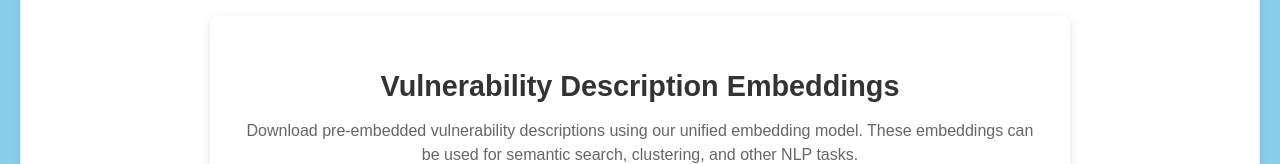
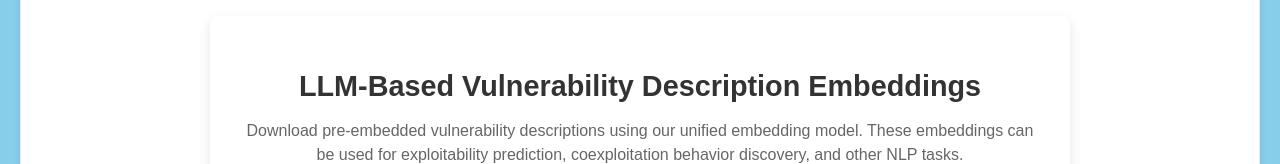
Before and after one commit to L2-Izana/VulLink-Visualizer, a React (Create React App) app: page / in a window 1280 px wide. Both pictures are taken after a click on the button "LLM Integration". Shown: the part 636-800 px from the top of the page. Built offline with nearby package versions, Linux system fonts and the light colour scheme; what neo4j-driver would draw is missing.

Commit message:
Small modifications on prompts

```diff
--- a/src/components/ToolsPanel/LLMIntegration.tsx
+++ b/src/components/ToolsPanel/LLMIntegration.tsx
@@ -55,10 +55,10 @@ const LLMIntegration: React.FC<LLMIntegrationProps> = ({ onQuerySelect }) => {
   return (
     <div style={styles.outerContainer}>
       <div style={styles.card} className="card">
-        <h2 style={styles.header}>Vulnerability Description Embeddings</h2>
+        <h2 style={styles.header}>LLM-Based Vulnerability Description Embeddings</h2>
         <p style={styles.description}>
           Download pre-embedded vulnerability descriptions using our unified embedding model.
-          These embeddings can be used for semantic search, clustering, and other NLP tasks.
+          These embeddings can be used for exploitability prediction, coexploitation behavior discovery, and other NLP tasks.
         </p>
 
         {/* Year Selection */}
```
